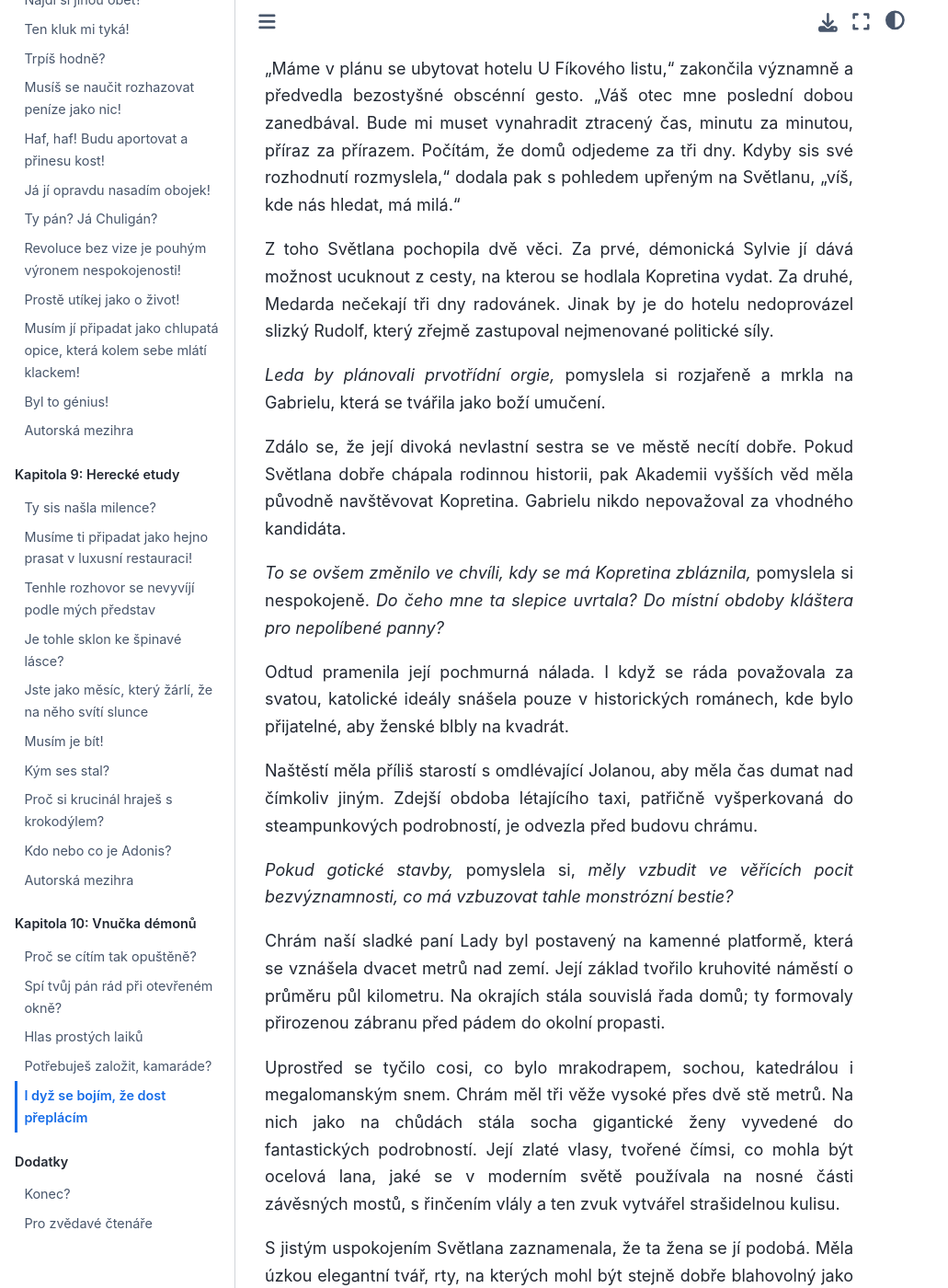
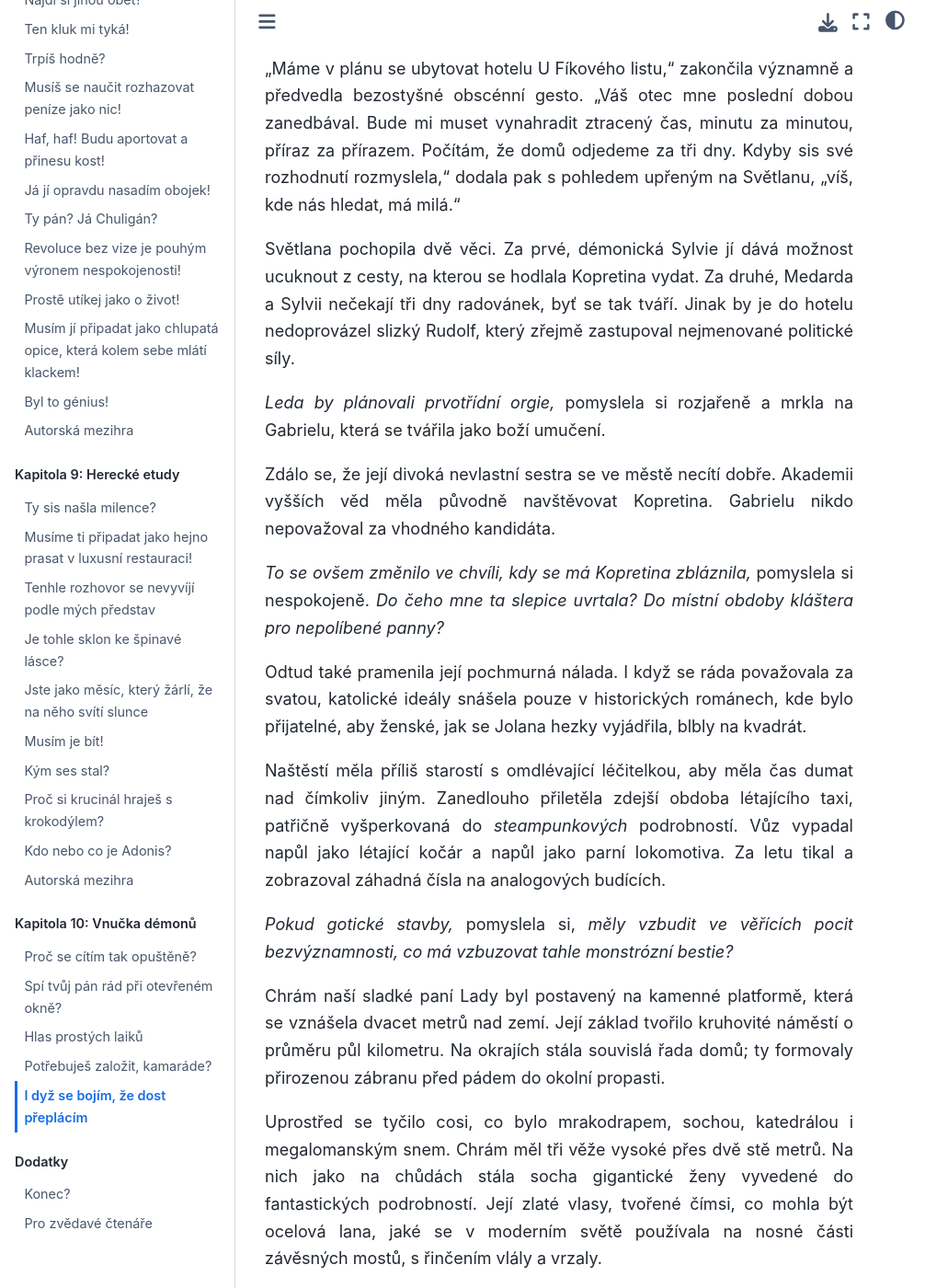
Before and after one commit to hanpari/sest-spolecniku, a Sphinx documentation site: the page built from source/sest_spolecniku/010-vnucka-demonu/05.md, in a window 1280 px wide and 1400 px high, scrolled down 2401 px. Shown: the whole window at 92% size, without its empty margins (0-1031 px from the left). Built offline with Sphinx 7.4.7 and the Sphinx Book theme 1.1.4, drawn with Linux system fonts in a browser that asks for light colours; pages that are not in the unit, such as notebooks, are missing from menus; some of the changed text lies outside the part shown.

Commit message:
Neha a laska

```diff
--- a/source/sest_spolecniku/010-vnucka-demonu/05.md
+++ b/source/sest_spolecniku/010-vnucka-demonu/05.md
@@ -58,33 +58,35 @@ Ozvalo se suché významné zakašlání. Opodál stál pohledný muž v zelené
 
 "Máme v plánu se ubytovat hotelu U Fíkového listu," zakončila významně a předvedla bezostyšné obscénní gesto. "Váš otec mne poslední dobou zanedbával. Bude mi muset vynahradit ztracený čas, minutu za minutou, příraz za přírazem. Počítám, že domů odjedeme za tři dny. Kdyby sis své rozhodnutí rozmyslela," dodala pak s pohledem upřeným na Světlanu, "víš, kde nás hledat, má milá."
 
-Z toho Světlana pochopila dvě věci. Za prvé, démonická Sylvie jí dává možnost ucuknout z cesty, na kterou se hodlala Kopretina vydat. Za druhé, Medarda nečekají tři dny radovánek. Jinak by je do hotelu nedoprovázel slizký Rudolf, který zřejmě zastupoval nejmenované politické síly.
+Světlana pochopila dvě věci. Za prvé, démonická Sylvie jí dává možnost ucuknout z cesty, na kterou se hodlala Kopretina vydat. Za druhé, Medarda a Sylvii nečekají tři dny radovánek, byť se tak tváří. Jinak by je do hotelu nedoprovázel slizký Rudolf, který zřejmě zastupoval nejmenované politické síly.
 
 *Leda by plánovali prvotřídní orgie,* pomyslela si rozjařeně a mrkla na Gabrielu, která se tvářila jako boží umučení.
 
-Zdálo se, že její divoká nevlastní sestra se ve městě necítí dobře. Pokud Světlana dobře chápala rodinnou historii, pak Akademii vyšších věd měla původně navštěvovat Kopretina. Gabrielu nikdo nepovažoval za vhodného kandidáta.
+Zdálo se, že její divoká nevlastní sestra se ve městě necítí dobře. Akademii vyšších věd měla původně navštěvovat Kopretina. Gabrielu nikdo nepovažoval za vhodného kandidáta.
 
 *To se ovšem změnilo ve chvíli, kdy se má Kopretina zbláznila,* pomyslela si nespokojeně. *Do čeho mne ta slepice uvrtala? Do místní obdoby kláštera pro nepolíbené panny?*
 
-Odtud pramenila její pochmurná nálada. I když se ráda považovala za svatou, katolické ideály snášela pouze v historických románech, kde bylo přijatelné, aby ženské blbly na kvadrát.
+Odtud také pramenila její pochmurná nálada. I když se ráda považovala za svatou, katolické ideály snášela pouze v historických románech, kde bylo přijatelné, aby ženské, jak se Jolana hezky vyjádřila, blbly na kvadrát.
 
-Naštěstí měla příliš starostí s omdlévající Jolanou, aby měla čas dumat nad čímkoliv jiným. Zdejší obdoba létajícího taxi, patřičně vyšperkovaná do steampunkových podrobností, je odvezla před budovu chrámu.
+Naštěstí měla příliš starostí s omdlévající léčitelkou, aby měla čas dumat nad čímkoliv jiným. Zanedlouho přiletěla zdejší obdoba létajícího taxi, patřičně vyšperkovaná do *steampunkových* podrobností. Vůz vypadal napůl jako létající kočár a napůl jako parní lokomotiva. Za letu tikal a zobrazoval záhadná čísla na analogových budících.
 
 *Pokud gotické stavby,* pomyslela si, *měly vzbudit ve věřících pocit bezvýznamnosti, co má vzbuzovat tahle monstrózní bestie?*
 
 Chrám naší sladké paní Lady byl postavený na kamenné platformě, která se vznášela dvacet metrů nad zemí. Její základ tvořilo kruhovité náměstí o průměru půl kilometru. Na okrajích stála souvislá řada domů; ty formovaly přirozenou zábranu před pádem do okolní propasti.
 
-Uprostřed se tyčilo cosi, co bylo mrakodrapem, sochou, katedrálou i megalomanským snem. Chrám měl tři věže vysoké přes dvě stě metrů. Na nich jako na chůdách stála socha gigantické ženy vyvedené do fantastických podrobností. Její zlaté vlasy, tvořené čímsi, co mohla být ocelová lana, jaké se v moderním světě používala na nosné části závěsných mostů, s řinčením vlály a ten zvuk vytvářel strašidelnou kulisu.
+Uprostřed se tyčilo cosi, co bylo mrakodrapem, sochou, katedrálou i megalomanským snem. Chrám měl tři věže vysoké přes dvě stě metrů. Na nich jako na chůdách stála socha gigantické ženy vyvedené do fantastických podrobností. Její zlaté vlasy, tvořené čímsi, co mohla být ocelová lana, jaké se v moderním světě používala na nosné části závěsných mostů, s řinčením vlály a vrzaly.
+
+*Kostěj Nesmrtelný zavřený ve sklepě žaláře, kde se odráží ode zdi. Ráz na ráz. Rezavé řetězy v nejhlubší z kobek!*
 
 S jistým uspokojením Světlana zaznamenala, že ta žena se jí podobá. Měla úzkou elegantní tvář, rty, na kterých mohl být stejně dobře blahovolný jako výsměšný úsměv a štíhlou ladnou postavu.
 
-*Až na to poprsí,* uznala sebekriticky. Jako *femme fatale* v přípravě, Světlana vždycky cítila, že by do místnosti měla vcházet až dlouho poté, co její přítomnost oznámí hluboký dekolt. *V tom mne Kopretina poráží na plné čáře. Jedno malé, bezvýznamné vítězství.*
+*Až na poprsí,* uznala sebekriticky. Jako *femme fatale* v přípravě, Světlana vždycky cítila, že by do místnosti měla vcházet až dlouho poté, co její přítomnost oznámí hluboký dekolt. *Tady mne Kopretina poráží na plné čáře. Jedno malé, bezvýznamné vítězství.*
 
 Neznámý umělec - ani na okamžik nezapochybovala, že úřadoval chlap - obdařil sladkou paní Ladu takovými přednostmi, že kromě léčení by bohyně mohla kojit i celý národ, kdyby na Červánkové Město přišel hlad.
 
 "Alespoň zemřu ve slávě své paní," zamumlala Jolana a s posledním dechem drmolila modlitby.
 
-Z třetí věže, na které nestála chodidla, vyrůstala medicínská berle, kterou bohyně držela v pravé dlani, zatímco levou držela vztyčenou nad náměstím. Odtud na shromážděné věřící dopadalo bílé teplé světlo.
+Z třetí věže, na které nestála chodidla, vyrůstala medicínská berle; tu bohyně svírala v pravé dlani, zatímco levou držela vztyčenou nad náměstím. Odtud na shromážděné věřící dopadalo bílé teplé světlo.
 
 "A přichází posvátný rauš,* pomyslela si Světlana neuctivě. *Našla jsem vysílač, blahopřejte mi.*
 
```
Also changed, not shown: source/sest_spolecniku/010-vnucka-demonu/07.md (+54 -28 lines), source/sest_spolecniku/010-vnucka-demonu/08.md (added, +27 -0 lines).
